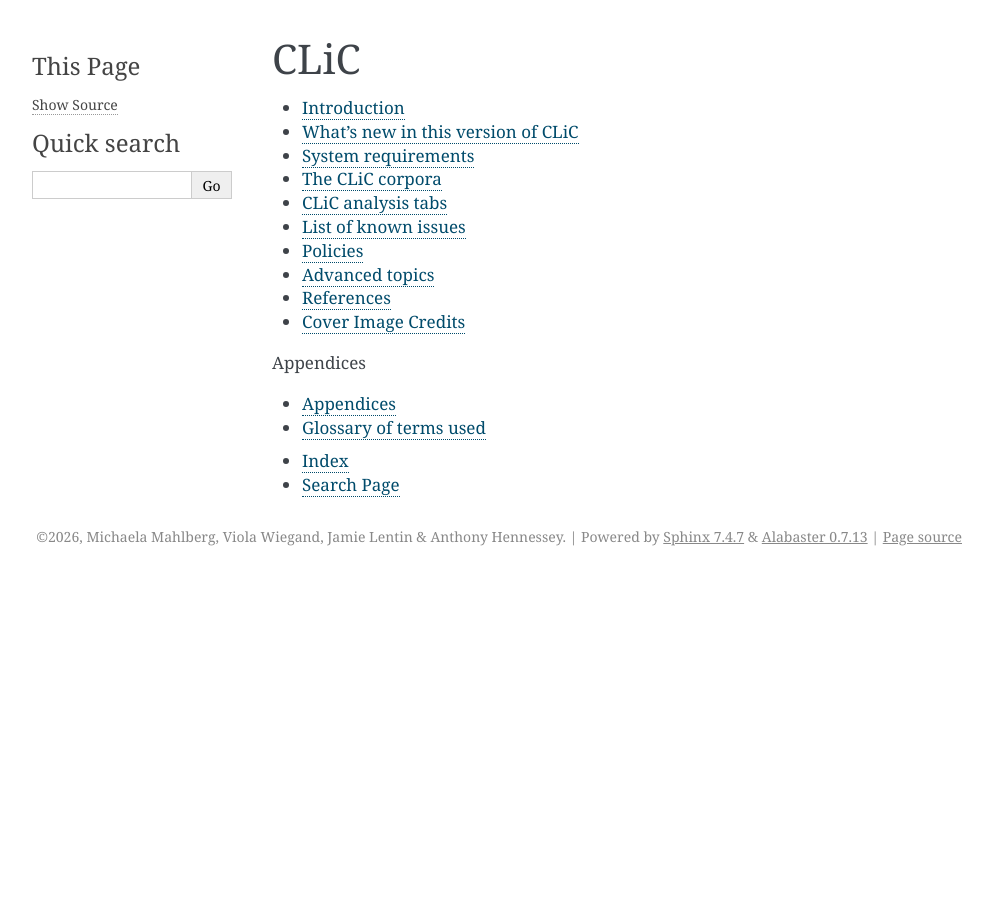
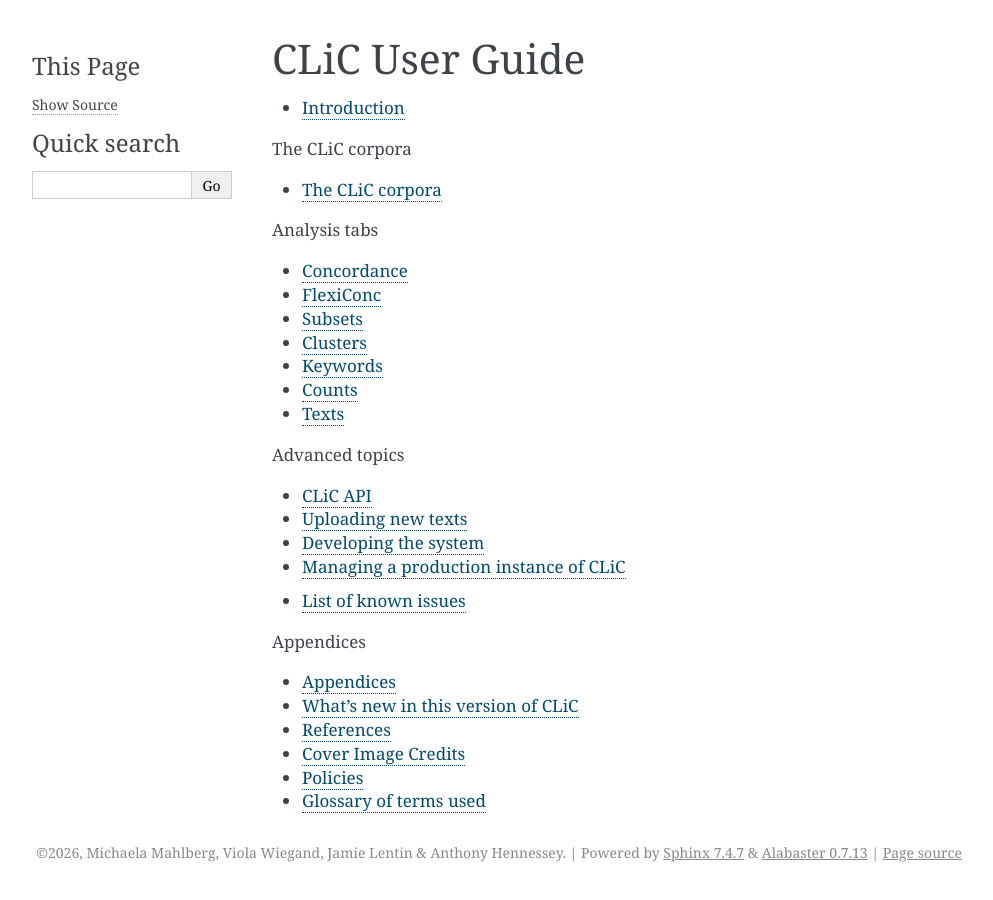
Before and after one commit to mahlberg-lab/clic, a Sphinx documentation site: the page built from docs/index.rst, in a window 1280 px wide. Shown: the whole page, without its empty margins (148-1141 px from the left). Built offline with Sphinx 7.4.7, drawn with Linux system fonts in a browser that asks for light colours; pages that are not in the unit, such as notebooks, are missing from menus; the version number could not be read and is left out.

Commit message:
Update index.rst

```diff
--- a/docs/index.rst
+++ b/docs/index.rst
@@ -1,29 +1,50 @@
-CLiC
-====
+CLiC User Guide
+===============
 
 .. toctree::
    :maxdepth: 1
 
    introduction
+
+.. toctree::
+   :maxdepth: 1
+   :caption: The CLiC corpora
+
+   cliccorpora
+
+.. toctree::
+   :maxdepth: 1
+   :caption: Analysis tabs
+
+   clicanalysis/concordance
+   clicanalysis/flexiconc
+   clicanalysis/subsets
+   clicanalysis/clusters
+   clicanalysis/keywords
+   clicanalysis/counts
+   clicanalysis/texts
+
+.. toctree::
+   :maxdepth: 1
+   :caption: Advanced topics
+
+   advanced/api_usage
+   advanced/adding_corpora
+   advanced/development
+   advanced/production
+
+.. toctree::
+   :maxdepth: 1
+
+   known-issues
+
+.. toctree::
+   :caption: Appendices
+   :maxdepth: 1
+
+   appendices
    whatsnew
-   systemrequirements
-   cliccorpora
-   clicanalysis
-   known-issues
-   policies
-   advanced
    references
    image_sources
-
-.. only:: format_html
-
-    .. NB: For LaTeX, appendices are added in latex_appendices in conf.py
-
-    .. toctree::
-        :caption: Appendices
-
-        appendices
-        glossary
-
-    * :ref:`genindex`
-    * :ref:`search`
+   policies
+   glossary
```
